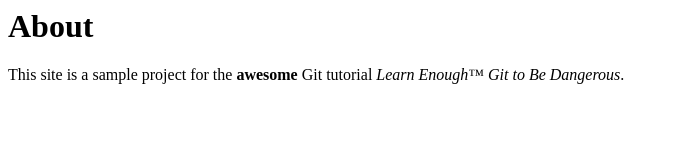
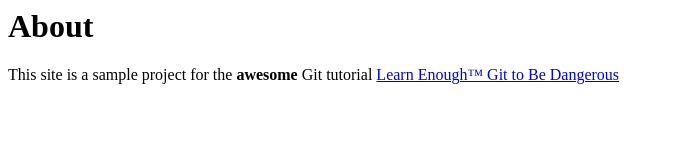
Before and after one commit to bbojan93/website, a plain HTML site: page about.html in a window 1280 px wide. Shown: the whole page, without its empty margins (0-679 px from the left). Drawn offline with Linux system fonts and the light colour scheme.

Commit message:
Add link to tutorial title

```diff
--- a/about.html
+++ b/about.html
@@ -8,6 +8,6 @@
       About
     </h1>
     <p>This site is a sample project for the <strong>awesome</strong> Git
-      tutorial <em>Learn Enough™ Git to Be Dangerous</em>.</p>
+      tutorial <a href="http://learnenough.com/git-tutorial">Learn Enough™ Git to Be Dangerous</a></p>
   </body>
 </hmtl>
```
